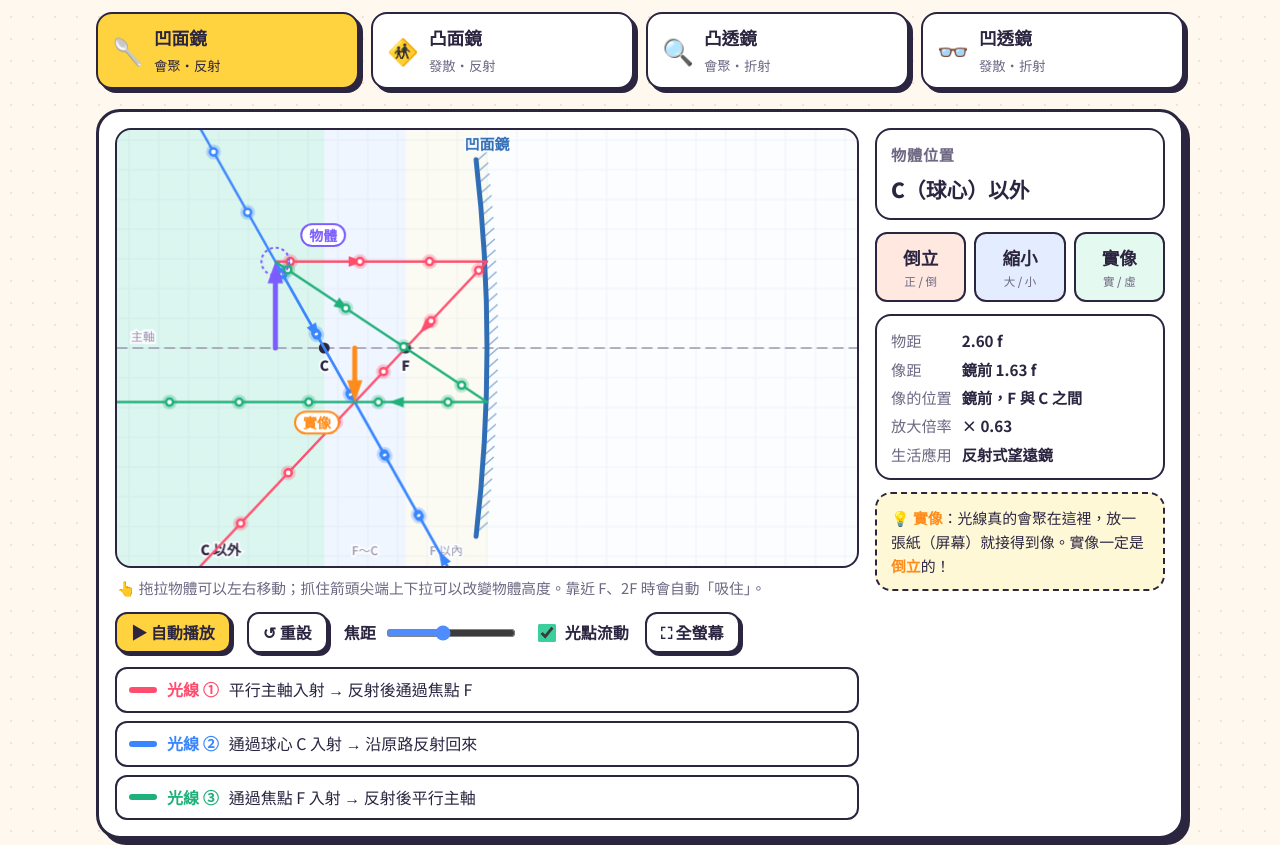
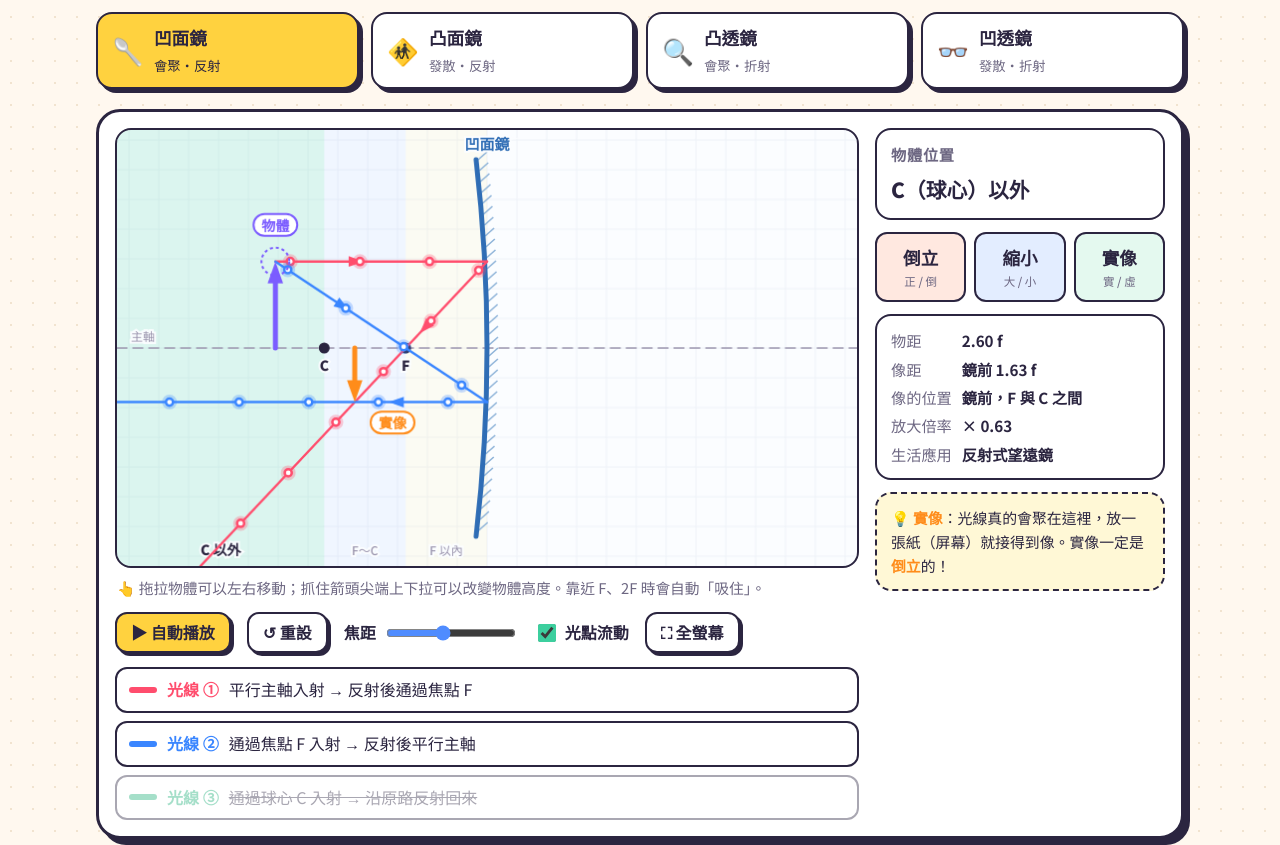
Before and after one commit to Joption-tw/xiaoduoer-science, a plain HTML site: page optics.html in a window 1280 px wide. Shown: the part 280-1125 px from the top of the page. Drawn offline with Linux system fonts and the light colour scheme.

Commit message:
光線②③對調（②通過焦點、③通過球心/光心），③預設不亮
Co-Authored-By: Claude Opus 5.5 <noreply@anthropic.com>

```diff
--- a/optics.html
+++ b/optics.html
@@ -404,10 +404,10 @@ const MODES = {
 };
 
 const RULES = {
-  cm: ['平行主軸入射 → 反射後通過焦點 F', '通過球心 C 入射 → 沿原路反射回來', '通過焦點 F 入射 → 反射後平行主軸'],
-  vm: ['平行主軸入射 → 反射後，延長線通過鏡後焦點 F', '射向鏡後球心 C → 沿原路反射回來', '射向鏡後焦點 F → 反射後平行主軸'],
-  vl: ['平行主軸入射 → 折射後通過另一側焦點 F', '通過光心 → 直線前進，不偏折', '通過焦點 F 入射 → 折射後平行主軸'],
-  cl: ['平行主軸入射 → 折射後，延長線通過同側焦點 F', '通過光心 → 直線前進，不偏折', '射向另一側焦點 F → 折射後平行主軸'],
+  cm: ['平行主軸入射 → 反射後通過焦點 F', '通過焦點 F 入射 → 反射後平行主軸', '通過球心 C 入射 → 沿原路反射回來'],
+  vm: ['平行主軸入射 → 反射後，延長線通過鏡後焦點 F', '射向鏡後焦點 F → 反射後平行主軸', '射向鏡後球心 C → 沿原路反射回來'],
+  vl: ['平行主軸入射 → 折射後通過另一側焦點 F', '通過焦點 F 入射 → 折射後平行主軸', '通過光心 → 直線前進，不偏折'],
+  cl: ['平行主軸入射 → 折射後，延長線通過同側焦點 F', '射向另一側焦點 F → 折射後平行主軸', '通過光心 → 直線前進，不偏折'],
 };
 
 const TABLE = {
@@ -439,7 +439,7 @@ const FONT = '"Noto Sans TC", "Microsoft JhengHei", sans-serif';
 
 /* ===================== 狀態 ===================== */
 const DEFAULT_U = 2.6, DEFAULT_H = 0.45;
-const S = { mode: 'cm', fk: 0.11, u: DEFAULT_U, hk: DEFAULT_H, rays: [true, true, true], flow: true, playing: false };
+const S = { mode: 'cm', fk: 0.11, u: DEFAULT_U, hk: DEFAULT_H, rays: [true, true, false], flow: true, playing: false };
 
 /* ===================== 畫布 ===================== */
 const cv = document.getElementById('cv');
@@ -516,9 +516,9 @@ function buildRays(g) {
   const I = v !== null ? [v, m * h] : null;
   const flip = p => mirror ? [-p[0], p[1]] : p;
   const defs = [{ id: 0, yP: h }];
-  if (mirror) { const d = u - 2 * f; if (Math.abs(d) > 0.5) defs.push({ id: 1, yP: -2 * f * h / d }); }
-  else defs.push({ id: 1, yP: 0 });
-  if (key !== 'f') defs.push({ id: 2, yP: -h * f / (u - f) });
+  if (mirror) { const d = u - 2 * f; if (Math.abs(d) > 0.5) defs.push({ id: 2, yP: -2 * f * h / d }); }
+  else defs.push({ id: 2, yP: 0 });
+  if (key !== 'f') defs.push({ id: 1, yP: -h * f / (u - f) });
 
   const out = [];
   for (const r of defs) {
@@ -533,11 +533,11 @@ function buildRays(g) {
     const dashed = [];
     if (I && v < 0) dashed.push([Pc, toC(...flip(I))]);
     if (r.id === 0 && f < 0) dashed.push([Pc, toC(...flip([f, 0]))]);
-    if (r.id === 2) {
+    if (r.id === 1) {   // ② 通過焦點的光線
       if (f > 0 && u < f) dashed.push([toC(-f, 0), Oc]);
       if (f < 0) dashed.push([Pc, toC(-f, 0)]);
     }
-    if (r.id === 1 && mirror) {
+    if (r.id === 2 && mirror) {   // ③ 通過球心的光線
       if (f > 0 && u < 2 * f) dashed.push([toC(-2 * f, 0), Oc]);
       if (f < 0) dashed.push([Pc, toC(-2 * f, 0)]);
     }
@@ -883,7 +883,7 @@ $('legend').addEventListener('click', e => {
 $('fk').addEventListener('input', e => { S.fk = +e.target.value; lastSig = ''; });
 $('flow').addEventListener('change', e => { S.flow = e.target.checked; needPaint = true; });
 $('reset').addEventListener('click', () => {
-  stopPlay(); S.u = DEFAULT_U; S.hk = DEFAULT_H; S.fk = 0.11; $('fk').value = 0.11; S.rays = [true, true, true]; renderLegend(); lastSig = '';
+  stopPlay(); S.u = DEFAULT_U; S.hk = DEFAULT_H; S.fk = 0.11; $('fk').value = 0.11; S.rays = [true, true, false]; renderLegend(); lastSig = '';
 });
 function stopPlay() { S.playing = false; $('play').textContent = '▶ 自動播放'; }
 $('play').addEventListener('click', () => {
```
